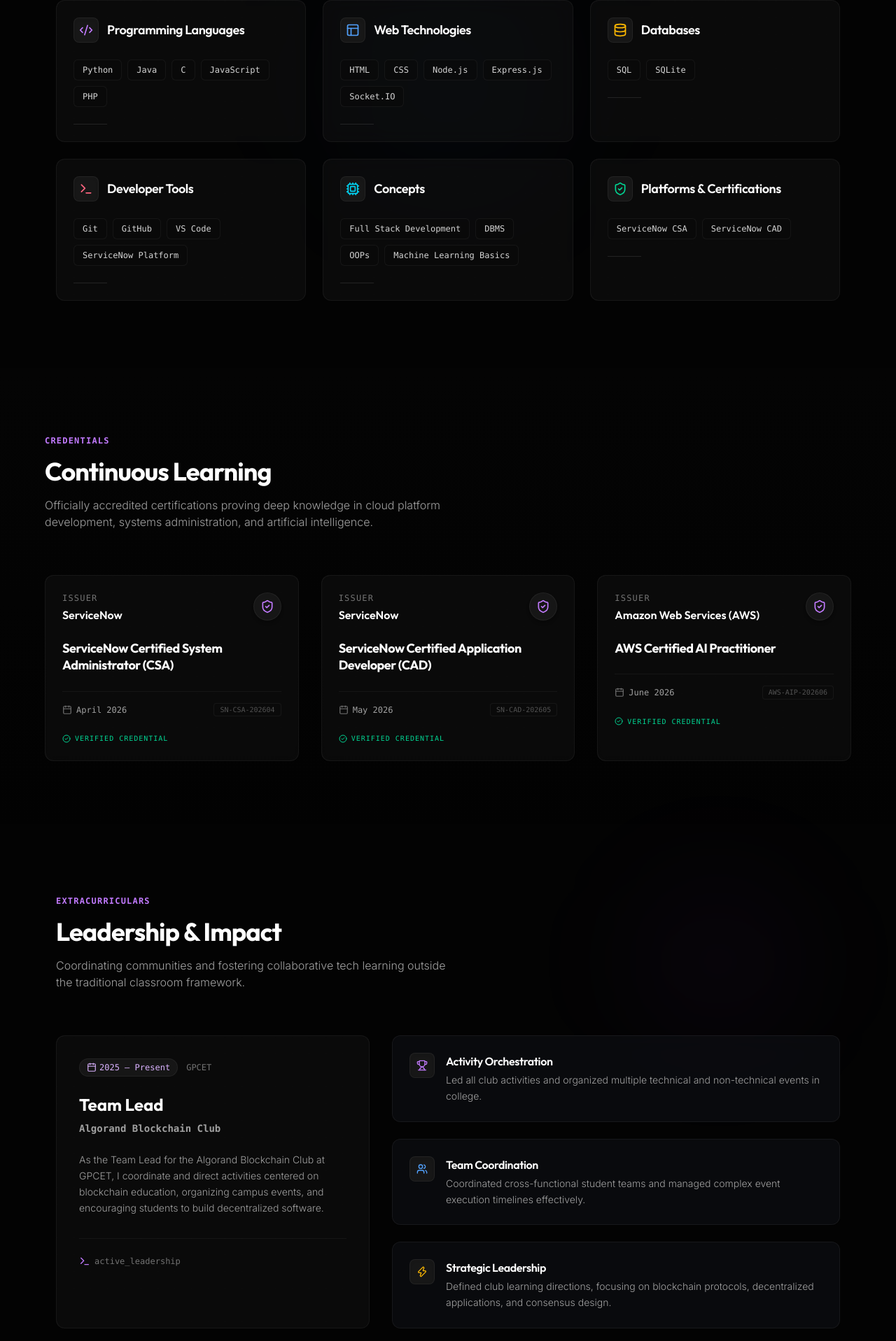
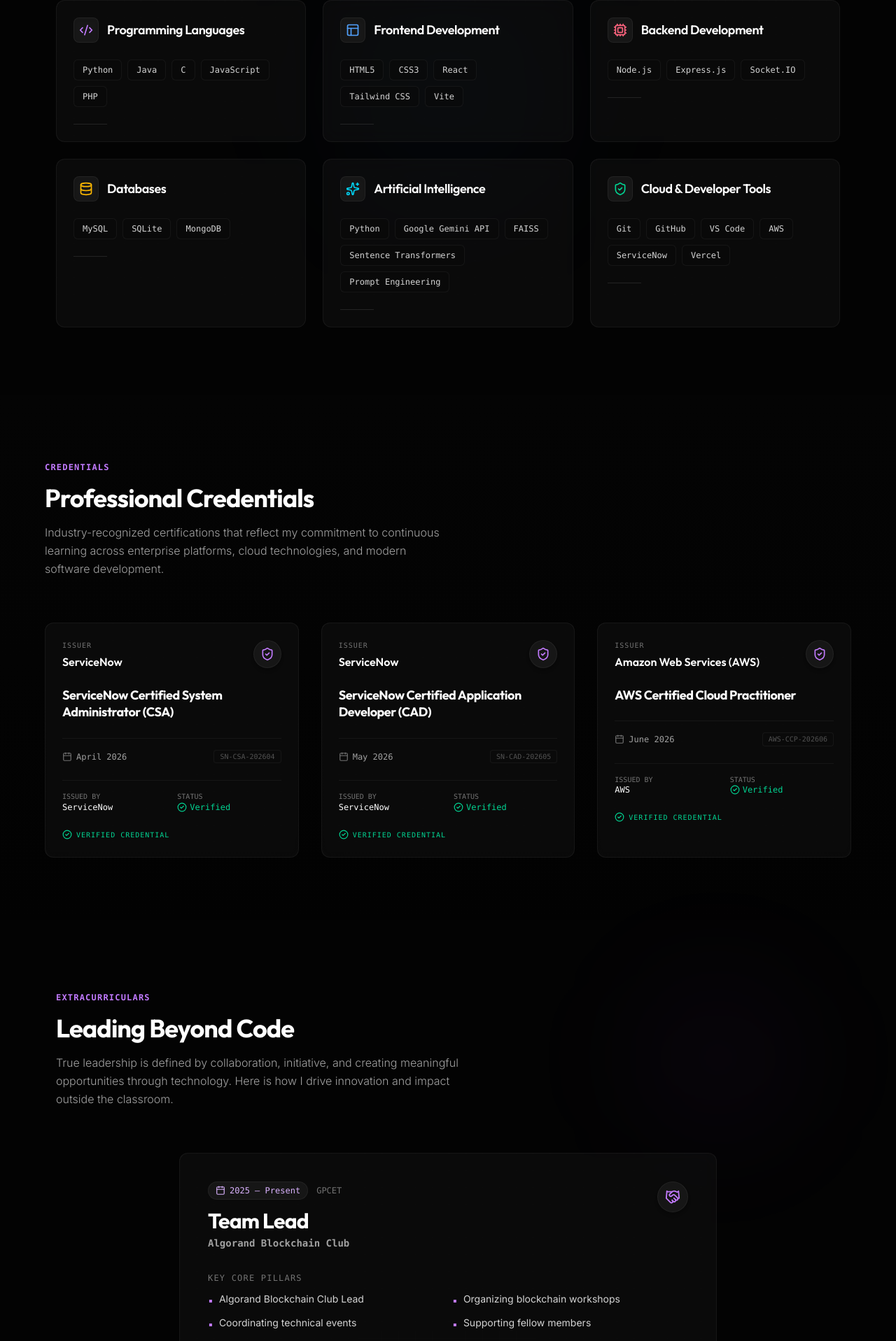
Before and after one commit to sanjayrajspidy/INGS, a React (Vite) app: page / in a window 1280 px wide. Shown: the part 3979-5896 px from the top of the page at 70% size. Built offline with nearby package versions, Linux system fonts and the light colour scheme.

Commit message:
Build professional credentials showcase

```diff
--- a/src/sections/Certifications.tsx
+++ b/src/sections/Certifications.tsx
@@ -1,14 +1,17 @@
 import React from 'react';
 import { motion as m } from 'framer-motion';
 import { Card } from '../components/Card';
-import { ShieldCheck, Calendar, CheckCircle2 } from 'lucide-react';
+import { ShieldCheck, Calendar, CheckCircle2, ArrowUpRight } from 'lucide-react';
 
 interface Certification {
   title: string;
   issuer: string;
   date: string;
   glowColor: string;
+  hoverShadow: string;
+  hoverBorder: string;
   id: string;
+  credentialUrl?: string;
 }
 
 const certsData: Certification[] = [
@@ -17,23 +20,54 @@
     issuer: 'ServiceNow',
     date: 'April 2026',
     glowColor: 'rgba(52, 211, 153, 0.12)',
+    hoverShadow: 'hover:shadow-[0_8px_30px_rgba(52,211,153,0.06)]',
+    hoverBorder: 'hover:border-emerald-500/20',
     id: 'SN-CSA-202604',
+    credentialUrl: undefined,
   },
   {
     title: 'ServiceNow Certified Application Developer (CAD)',
     issuer: 'ServiceNow',
     date: 'May 2026',
     glowColor: 'rgba(96, 165, 250, 0.12)',
+    hoverShadow: 'hover:shadow-[0_8px_30px_rgba(96,165,250,0.06)]',
+    hoverBorder: 'hover:border-blue-500/20',
     id: 'SN-CAD-202605',
+    credentialUrl: undefined,
   },
   {
-    title: 'AWS Certified AI Practitioner',
+    title: 'AWS Certified Cloud Practitioner',
     issuer: 'Amazon Web Services (AWS)',
     date: 'June 2026',
     glowColor: 'rgba(251, 191, 36, 0.12)',
-    id: 'AWS-AIP-202606',
+    hoverShadow: 'hover:shadow-[0_8px_30px_rgba(251,191,36,0.06)]',
+    hoverBorder: 'hover:border-amber-500/20',
+    id: 'AWS-CCP-202606',
+    credentialUrl: undefined,
   },
 ];
+
+const containerVariants = {
+  hidden: {},
+  visible: {
+    transition: {
+      staggerChildren: 0.08,
+    },
+  },
+} as const;
+
+const itemVariants = {
+  hidden: { opacity: 0, y: 20 },
+  visible: {
+    opacity: 1,
+    y: 0,
+    transition: {
+      type: 'spring',
+      stiffness: 260,
+      damping: 25,
+    },
+  },
+} as const;
 
 export const Certifications: React.FC = () => {
   return (
@@ -58,41 +92,48 @@
             transition={{ duration: 0.5, delay: 0.1 }}
             className="text-3xl sm:text-4xl font-bold tracking-tight text-white font-display"
           >
-            Continuous Learning
+            Professional Credentials
           </m.h2>
           <m.p
             initial={{ opacity: 0, y: 15 }}
             whileInView={{ opacity: 1, y: 0 }}
             viewport={{ once: true }}
             transition={{ duration: 0.5, delay: 0.2 }}
-            className="text-neutral-400 font-light max-w-xl text-sm sm:text-base"
+            className="text-neutral-400 font-light max-w-xl text-sm sm:text-base leading-relaxed"
           >
-            Officially accredited certifications proving deep knowledge in cloud platform development, systems administration, and artificial intelligence.
+            Industry-recognized certifications that reflect my commitment to continuous learning across enterprise platforms, cloud technologies, and modern software development.
           </m.p>
         </div>
 
         {/* Certs Grid */}
-        <div className="grid grid-cols-1 md:grid-cols-2 lg:grid-cols-3 gap-8">
-          {certsData.map((cert, index) => (
+        <m.div
+          variants={containerVariants}
+          initial="hidden"
+          whileInView="visible"
+          viewport={{ once: true, margin: '-100px' }}
+          className="grid grid-cols-1 md:grid-cols-2 lg:grid-cols-3 gap-8"
+        >
+          {certsData.map((cert) => (
             <m.div
               key={cert.title}
-              initial={{ opacity: 0, scale: 0.95, y: 20 }}
-              whileInView={{ opacity: 1, scale: 1, y: 0 }}
-              viewport={{ once: true }}
-              transition={{ duration: 0.6, delay: index * 0.1 }}
+              variants={itemVariants}
+              className="h-full"
             >
-              <Card className="p-6 h-full flex flex-col justify-between" glowColor={cert.glowColor}>
+              <Card
+                className={`p-6 h-full flex flex-col justify-between hover:-translate-y-1 transition-all duration-300 hover:border-white/15 ${cert.hoverShadow}`}
+                glowColor={cert.glowColor}
+              >
                 <div className="space-y-6">
                   {/* Badge & Issuer */}
                   <div className="flex items-start justify-between">
                     <div className="space-y-1">
-                      <div className="text-xs font-mono text-neutral-500 uppercase tracking-widest">Issuer</div>
+                      <span className="text-[10px] font-mono text-neutral-500 uppercase tracking-widest block">Issuer</span>
                       <div className="font-semibold text-white text-sm sm:text-base font-display">
                         {cert.issuer}
                       </div>
                     </div>
                     <div className="w-10 h-10 rounded-full bg-white/5 border border-white/5 flex items-center justify-center text-purple-400 shadow-md">
-                      <ShieldCheck className="w-5 h-5" />
+                      <ShieldCheck className="w-5 h-5" aria-hidden="true" />
                     </div>
                   </div>
 
@@ -104,24 +145,50 @@
                   {/* ID & Date */}
                   <div className="pt-4 border-t border-white/5 flex items-center justify-between text-xs font-mono text-neutral-400">
                     <span className="flex items-center gap-1.5">
-                      <Calendar className="w-3.5 h-3.5 text-neutral-500" />
+                      <Calendar className="w-3.5 h-3.5 text-neutral-500" aria-hidden="true" />
                       {cert.date}
                     </span>
                     <span className="text-[10px] text-neutral-600 bg-neutral-950 px-2 py-0.5 rounded border border-white/5">
                       {cert.id}
                     </span>
                   </div>
+
+                  {/* Metadata Row: Issued By & Status */}
+                  <div className="grid grid-cols-2 gap-4 text-xs font-mono border-t border-white/5 pt-4 text-neutral-400">
+                    <div>
+                      <span className="text-[10px] text-neutral-500 uppercase block">Issued By</span>
+                      <span className="text-white font-medium">{cert.issuer === 'Amazon Web Services (AWS)' ? 'AWS' : cert.issuer}</span>
+                    </div>
+                    <div>
+                      <span className="text-[10px] text-neutral-500 uppercase block">Status</span>
+                      <span className="text-emerald-400 font-medium flex items-center gap-1">
+                        <CheckCircle2 className="w-3.5 h-3.5 text-emerald-400" aria-hidden="true" />
+                        Verified
+                      </span>
+                    </div>
+                  </div>
                 </div>
 
-                {/* Status Indicator */}
-                <div className="mt-6 flex items-center gap-1.5 text-[10px] font-mono text-emerald-400 uppercase tracking-widest">
-                  <CheckCircle2 className="w-3 h-3 text-emerald-400" />
-                  <span>Verified Credential</span>
-                </div>
+                {/* Conditional Actions */}
+                {cert.credentialUrl ? (
+                  <button
+                    onClick={() => window.open(cert.credentialUrl, '_blank')}
+                    className="mt-6 text-xs font-mono font-medium text-purple-400 hover:text-white transition-colors flex items-center gap-1 cursor-pointer bg-transparent border-0 p-0 text-left outline-none"
+                    aria-label={`View validation certificate for ${cert.title}`}
+                  >
+                    View Credential
+                    <ArrowUpRight className="w-3.5 h-3.5" aria-hidden="true" />
+                  </button>
+                ) : (
+                  <div className="mt-6 flex items-center gap-1.5 text-[10px] font-mono text-emerald-400 uppercase tracking-widest">
+                    <CheckCircle2 className="w-3.5 h-3.5 text-emerald-400" aria-hidden="true" />
+                    <span>Verified Credential</span>
+                  </div>
+                )}
               </Card>
             </m.div>
           ))}
-        </div>
+        </m.div>
 
       </div>
     </section>
--- a/src/sections/Leadership.tsx
+++ b/src/sections/Leadership.tsx
@@ -1,25 +1,16 @@
 import React from 'react';
 import { motion as m } from 'framer-motion';
 import { Card } from '../components/Card';
-import { Users, Calendar, Trophy, Zap, Terminal } from 'lucide-react';
+import { Handshake, Calendar, Terminal } from 'lucide-react';
 
 export const Leadership: React.FC = () => {
-  const points = [
-    {
-      title: 'Activity Orchestration',
-      description: 'Led all club activities and organized multiple technical and non-technical events in college.',
-      icon: <Trophy className="w-4 h-4 text-purple-400" />
-    },
-    {
-      title: 'Team Coordination',
-      description: 'Coordinated cross-functional student teams and managed complex event execution timelines effectively.',
-      icon: <Users className="w-4 h-4 text-blue-400" />
-    },
-    {
-      title: 'Strategic Leadership',
-      description: 'Defined club learning directions, focusing on blockchain protocols, decentralized applications, and consensus design.',
-      icon: <Zap className="w-4 h-4 text-amber-400" />
-    }
+  const highlights = [
+    'Algorand Blockchain Club Lead',
+    'Organizing blockchain workshops',
+    'Coordinating technical events',
+    'Supporting fellow members',
+    'Team collaboration',
+    'Promoting innovation and learning'
   ];
 
   return (
@@ -44,89 +35,87 @@
           transition={{ duration: 0.5, delay: 0.1 }}
           className="text-3xl sm:text-4xl font-bold tracking-tight text-white font-display"
         >
-          Leadership & Impact
+          Leading Beyond Code
         </m.h2>
         <m.p
           initial={{ opacity: 0, y: 15 }}
           whileInView={{ opacity: 1, y: 0 }}
           viewport={{ once: true }}
           transition={{ duration: 0.5, delay: 0.2 }}
-          className="text-neutral-400 font-light max-w-xl text-sm sm:text-base"
+          className="text-neutral-400 font-light max-w-xl text-sm sm:text-base leading-relaxed"
         >
-          Coordinating communities and fostering collaborative tech learning outside the traditional classroom framework.
+          True leadership is defined by collaboration, initiative, and creating meaningful opportunities through technology. Here is how I drive innovation and impact outside the classroom.
         </m.p>
       </div>
 
-      {/* Main Feature Layout */}
-      <div className="grid grid-cols-1 lg:grid-cols-12 gap-8 items-stretch">
-
-        {/* Left Side: Summary Card */}
+      {/* Single Premium Leadership Showcase Card */}
+      <div className="max-w-3xl mx-auto">
         <m.div
-          initial={{ opacity: 0, x: -30 }}
-          whileInView={{ opacity: 1, x: 0 }}
+          initial={{ opacity: 0, y: 30 }}
+          whileInView={{ opacity: 1, y: 0 }}
           viewport={{ once: true }}
-          transition={{ duration: 0.6 }}
-          className="lg:col-span-5 flex"
+          transition={{ duration: 0.8, ease: [0.16, 1, 0.3, 1] }}
         >
-          <Card className="p-8 flex flex-col justify-between w-full" glowColor="rgba(192, 132, 252, 0.1)">
-            <div className="space-y-6">
+          <Card
+            className="p-8 sm:p-10 flex flex-col justify-between w-full hover:-translate-y-1 transition-all duration-300 hover:border-white/15 hover:shadow-[0_10px_30px_rgba(192,132,252,0.06)]"
+            glowColor="rgba(192, 132, 252, 0.12)"
+          >
+            <div className="space-y-8">
+              {/* Card Header */}
+              <div className="flex items-start justify-between gap-4">
+                <div className="space-y-3">
                   <div className="flex items-center gap-3 text-xs font-mono text-neutral-400">
-                <span className="flex items-center gap-1 bg-white/5 px-2.5 py-1 rounded-full border border-white/5 text-purple-300">
-                  <Calendar className="w-3.5 h-3.5" />
+                    <span className="flex items-center gap-1.5 bg-white/5 px-2.5 py-1 rounded-full border border-white/5 text-purple-300">
+                      <Calendar className="w-3.5 h-3.5" aria-hidden="true" />
                       2025 – Present
                     </span>
                     <span className="text-neutral-500">GPCET</span>
                   </div>
 
-              <div className="space-y-2">
-                <h3 className="text-2xl font-bold text-white font-display">Team Lead</h3>
+                  <div className="space-y-1">
+                    <h3 className="text-2xl sm:text-3xl font-bold text-white tracking-tight font-display">Team Lead</h3>
                     <p className="text-sm font-semibold text-neutral-400 font-mono">Algorand Blockchain Club</p>
                   </div>
+                </div>
 
-              <p className="text-neutral-400 text-sm font-light leading-relaxed">
-                As the Team Lead for the Algorand Blockchain Club at GPCET, I coordinate and direct activities centered on blockchain education, organizing campus events, and encouraging students to build decentralized software.
+                {/* Handshake Leadership Icon */}
+                <div className="w-11 h-11 rounded-full bg-white/5 border border-white/5 flex items-center justify-center text-purple-400 shadow-md shrink-0">
+                  <Handshake className="w-5.5 h-5.5" aria-hidden="true" />
+                </div>
+              </div>
+
+              {/* Achievement Highlights List */}
+              <div className="space-y-3">
+                <h4 className="text-xs font-mono text-neutral-500 uppercase tracking-widest">Key Core Pillars</h4>
+                <ul className="grid grid-cols-1 sm:grid-cols-2 gap-3 text-sm text-neutral-300">
+                  {highlights.map((highlight, index) => (
+                    <li key={index} className="flex items-start gap-2">
+                      <span className="text-purple-400 mt-0.5 shrink-0" aria-hidden="true">▪</span>
+                      <span>{highlight}</span>
+                    </li>
+                  ))}
+                </ul>
+              </div>
+
+              {/* Inspirational quote separated by a subtle border */}
+              <div className="pt-6 border-t border-white/5 text-center sm:text-left">
+                <p className="text-xs sm:text-sm text-neutral-400 italic font-light">
+                  "Great technology is built by great teams working toward a shared vision."
                 </p>
               </div>
+            </div>
 
+            {/* Terminal Status bar footer */}
             <div className="mt-8 pt-6 border-t border-white/5 flex items-center justify-between text-xs font-mono text-neutral-500">
               <div className="flex items-center gap-1.5">
-                <Terminal className="w-4 h-4 text-purple-400" />
-                <span>active_leadership</span>
+                <Terminal className="w-4 h-4 text-purple-400" aria-hidden="true" />
+                <span>active_orchestration</span>
               </div>
-              <span className="w-2.5 h-2.5 rounded-full bg-purple-500 animate-ping" />
+              <span className="w-2.5 h-2.5 rounded-full bg-purple-500 animate-pulse" aria-hidden="true" />
             </div>
           </Card>
         </m.div>
-
-        {/* Right Side: Key Pillars & Bullet Points */}
-        <m.div
-          initial={{ opacity: 0, x: 30 }}
-          whileInView={{ opacity: 1, x: 0 }}
-          viewport={{ once: true }}
-          transition={{ duration: 0.6, delay: 0.15 }}
-          className="lg:col-span-7 flex flex-col justify-between gap-6"
-        >
-          {points.map((point) => (
-            <div
-              key={point.title}
-              className="flex-1 glass-panel rounded-xl p-6 flex gap-4 items-start border border-white/5 hover:border-white/10 transition-all duration-300"
-            >
-              <div className="w-9 h-9 rounded-lg bg-neutral-900 border border-white/5 flex items-center justify-center shrink-0 shadow-inner">
-                {point.icon}
       </div>
-              <div className="space-y-1">
-                <h4 className="font-semibold text-white text-sm sm:text-base tracking-tight font-display">
-                  {point.title}
-                </h4>
-                <p className="text-xs sm:text-sm text-neutral-400 font-light leading-relaxed">
-                  {point.description}
-                </p>
-              </div>
-            </div>
-          ))}
-        </m.div>
-      </div>
-
     </section>
   );
 };
--- a/src/sections/Toolbox.tsx
+++ b/src/sections/Toolbox.tsx
@@ -1,53 +1,82 @@
 import React from 'react';
 import { motion as m } from 'framer-motion';
 import { Card } from '../components/Card';
-import { Code2, Layout, Database, Terminal, Cpu, ShieldCheck } from 'lucide-react';
+import { Code2, Layout, Database, Cpu, Sparkles, ShieldCheck } from 'lucide-react';
 
 interface ToolCategory {
   title: string;
   icon: React.ReactNode;
   skills: string[];
   glowColor: string;
+  hoverShadow: string;
 }
 
 const toolboxData: ToolCategory[] = [
   {
     title: 'Programming Languages',
-    icon: <Code2 className="w-5 h-5 text-purple-400" />,
+    icon: <Code2 className="w-5 h-5 text-purple-400" aria-hidden="true" />,
     skills: ['Python', 'Java', 'C', 'JavaScript', 'PHP'],
     glowColor: 'rgba(192, 132, 252, 0.12)',
+    hoverShadow: 'hover:shadow-[0_8px_30px_rgba(192,132,252,0.06)]',
   },
   {
-    title: 'Web Technologies',
-    icon: <Layout className="w-5 h-5 text-blue-400" />,
-    skills: ['HTML', 'CSS', 'Node.js', 'Express.js', 'Socket.IO'],
+    title: 'Frontend Development',
+    icon: <Layout className="w-5 h-5 text-blue-400" aria-hidden="true" />,
+    skills: ['HTML5', 'CSS3', 'React', 'Tailwind CSS', 'Vite'],
     glowColor: 'rgba(96, 165, 250, 0.12)',
+    hoverShadow: 'hover:shadow-[0_8px_30px_rgba(96,165,250,0.06)]',
+  },
+  {
+    title: 'Backend Development',
+    icon: <Cpu className="w-5 h-5 text-rose-400" aria-hidden="true" />,
+    skills: ['Node.js', 'Express.js', 'Socket.IO'],
+    glowColor: 'rgba(251, 113, 133, 0.12)',
+    hoverShadow: 'hover:shadow-[0_8px_30px_rgba(251,113,133,0.06)]',
   },
   {
     title: 'Databases',
-    icon: <Database className="w-5 h-5 text-amber-400" />,
-    skills: ['SQL', 'SQLite'],
+    icon: <Database className="w-5 h-5 text-amber-400" aria-hidden="true" />,
+    skills: ['MySQL', 'SQLite', 'MongoDB'],
     glowColor: 'rgba(251, 191, 36, 0.12)',
+    hoverShadow: 'hover:shadow-[0_8px_30px_rgba(251,191,36,0.06)]',
   },
   {
-    title: 'Developer Tools',
-    icon: <Terminal className="w-5 h-5 text-rose-400" />,
-    skills: ['Git', 'GitHub', 'VS Code', 'ServiceNow Platform'],
-    glowColor: 'rgba(251, 113, 133, 0.12)',
+    title: 'Artificial Intelligence',
+    icon: <Sparkles className="w-5 h-5 text-cyan-400" aria-hidden="true" />,
+    skills: ['Python', 'Google Gemini API', 'FAISS', 'Sentence Transformers', 'Prompt Engineering'],
+    glowColor: 'rgba(34, 211, 238, 0.12)',
+    hoverShadow: 'hover:shadow-[0_8px_30px_rgba(34,211,238,0.06)]',
   },
   {
-    title: 'Concepts',
-    icon: <Cpu className="w-5 h-5 text-cyan-400" />,
-    skills: ['Full Stack Development', 'DBMS', 'OOPs', 'Machine Learning Basics'],
-    glowColor: 'rgba(34, 211, 238, 0.12)',
-  },
-  {
-    title: 'Platforms & Certifications',
-    icon: <ShieldCheck className="w-5 h-5 text-emerald-400" />,
-    skills: ['ServiceNow CSA', 'ServiceNow CAD'],
+    title: 'Cloud & Developer Tools',
+    icon: <ShieldCheck className="w-5 h-5 text-emerald-400" aria-hidden="true" />,
+    skills: ['Git', 'GitHub', 'VS Code', 'AWS', 'ServiceNow', 'Vercel'],
     glowColor: 'rgba(52, 211, 153, 0.12)',
+    hoverShadow: 'hover:shadow-[0_8px_30px_rgba(52,211,153,0.06)]',
   },
 ];
+
+const containerVariants = {
+  hidden: {},
+  visible: {
+    transition: {
+      staggerChildren: 0.08,
+    },
+  },
+} as const;
+
+const itemVariants = {
+  hidden: { opacity: 0, y: 20 },
+  visible: {
+    opacity: 1,
+    y: 0,
+    transition: {
+      type: 'spring' as const,
+      stiffness: 260,
+      damping: 25,
+    },
+  },
+} as const;
 
 export const Toolbox: React.FC = () => {
   return (
@@ -87,17 +116,21 @@
       </div>
 
       {/* Cards Grid */}
-      <div className="grid grid-cols-1 md:grid-cols-2 lg:grid-cols-3 gap-6 relative z-10">
-        {toolboxData.map((category, index) => (
+      <m.div
+        variants={containerVariants}
+        initial="hidden"
+        whileInView="visible"
+        viewport={{ once: true, margin: '-100px' }}
+        className="grid grid-cols-1 md:grid-cols-2 lg:grid-cols-3 gap-6 relative z-10"
+      >
+        {toolboxData.map((category) => (
           <m.div
             key={category.title}
-            initial={{ opacity: 0, y: 20 }}
-            whileInView={{ opacity: 1, y: 0 }}
-            viewport={{ once: true }}
-            transition={{ duration: 0.5, delay: index * 0.08 }}
+            variants={itemVariants}
+            className="h-full"
           >
             <Card
-              className="p-6 h-full flex flex-col justify-between"
+              className={`p-6 h-full flex flex-col justify-between hover:-translate-y-1 transition-all duration-300 hover:border-white/15 ${category.hoverShadow}`}
               glowColor={category.glowColor}
             >
               <div className="space-y-6">
@@ -125,11 +158,11 @@
               </div>
 
               {/* Decorative Subtle Accent Line */}
-              <div className="w-12 h-[1px] bg-white/10 mt-6 group-hover:w-20 group-hover:bg-purple-400/40 transition-all duration-300" />
+              <div className="w-12 h-[1px] bg-white/10 mt-6 group-hover:w-20 group-hover:bg-purple-400/40 transition-all duration-300" aria-hidden="true" />
             </Card>
           </m.div>
         ))}
-      </div>
+      </m.div>
     </section>
   );
 };
```
Lines whose indentation alone changed are shown as unchanged.
